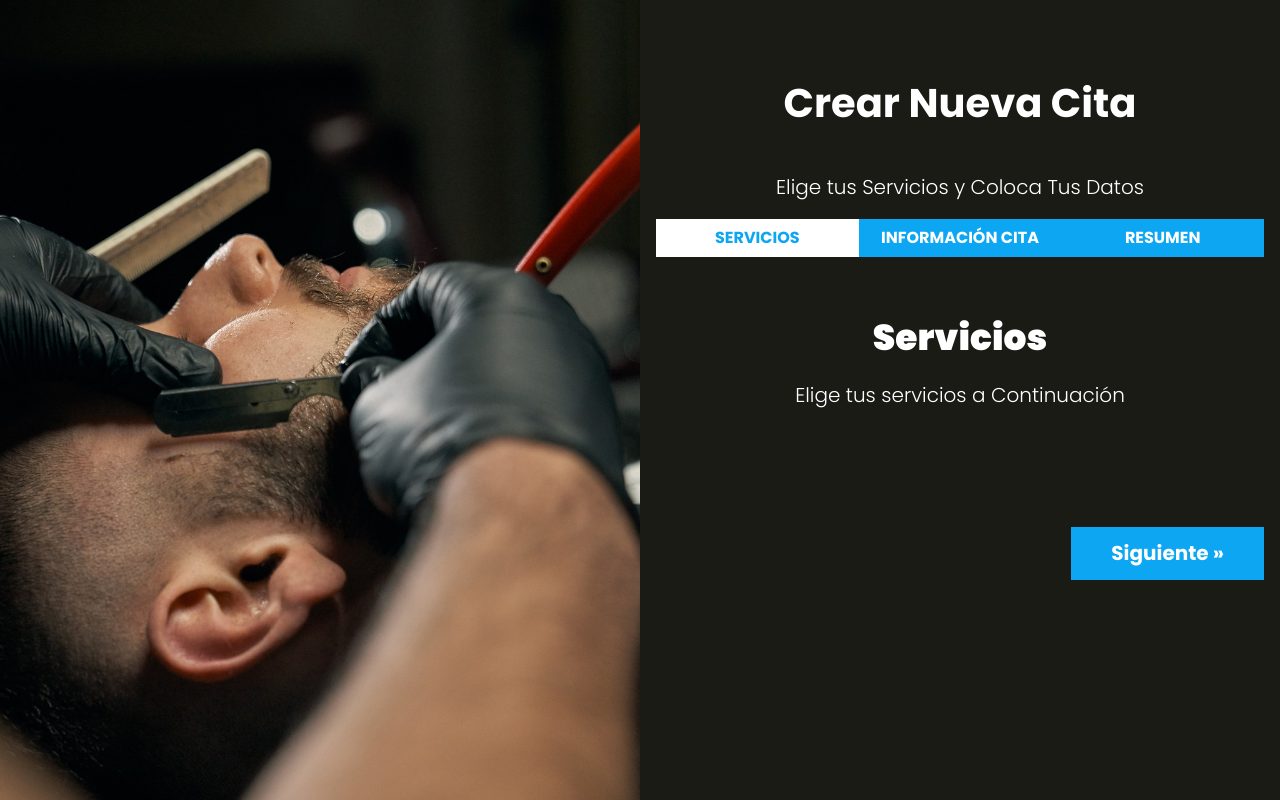
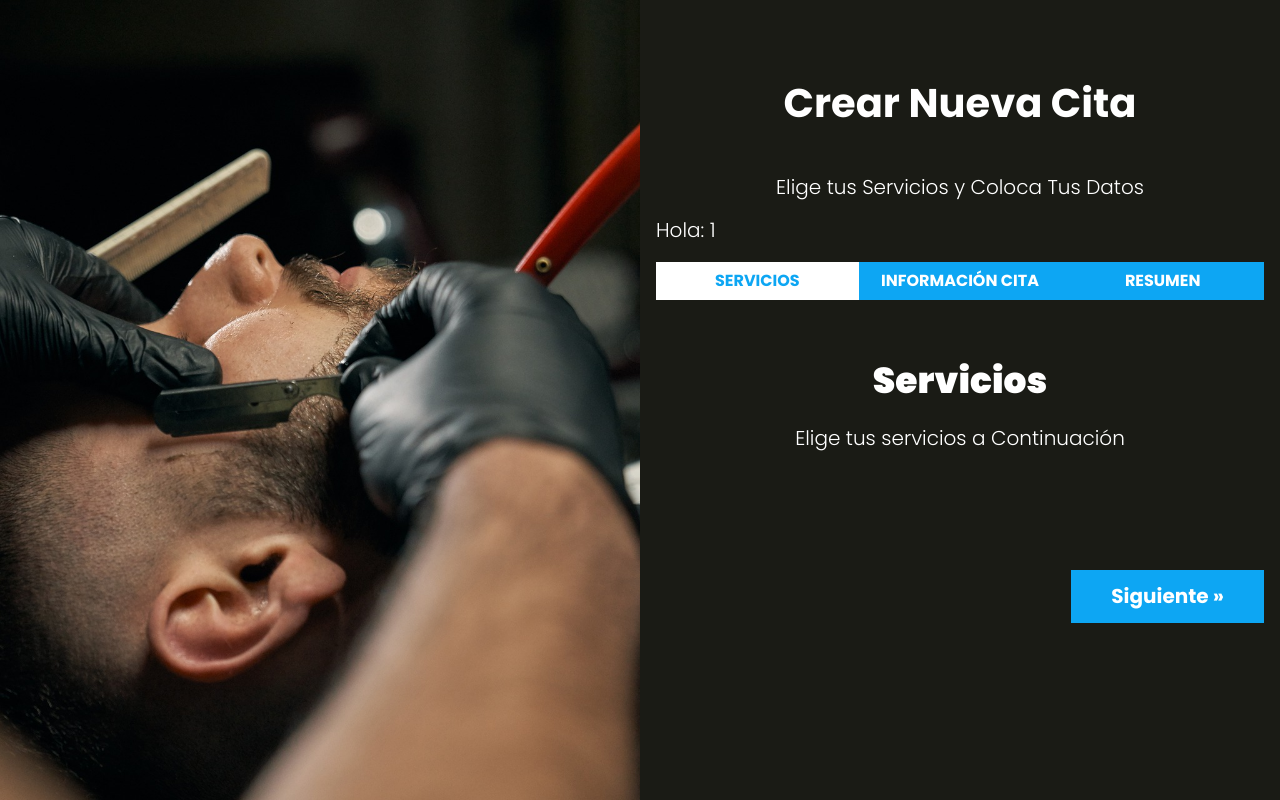
Before and after one commit to FacuLedesmaBertalot/DirectorioAppSalon, a PHP site: page /cita in a window 1280 px wide. Run offline with PHP 8.4, Linux system fonts and the light colour scheme; the visitor is signed in with stand-in values (Sample User, id 1); some libraries are stand-ins or nearby versions.

Commit message:
Mostrar el Nombre del Cliente

```diff
--- a/views/cita/index.php
+++ b/views/cita/index.php
@@ -1,6 +1,10 @@
 <h1 class="nombre-pagina">Crear Nueva Cita</h1>
 <p class="descripcion-pagina">Elige tus Servicios y Coloca Tus Datos</p>
 
+
+<div class="barra">
+    <p>Hola: <?php echo $nombre ?? ''; ?></p>
+</div>
 <div id="app">
     <nav class="tabs">
         <button class="actual" type="button" data-paso="1">Servicios</button>
```
